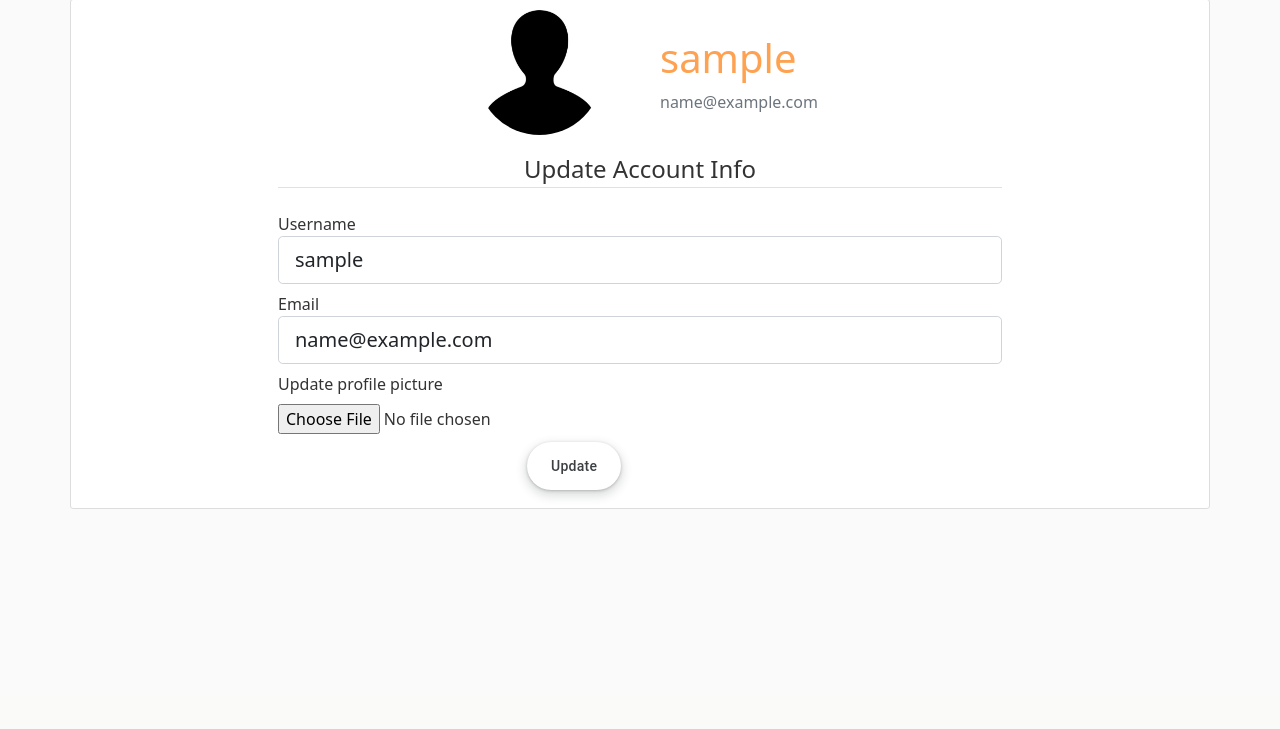
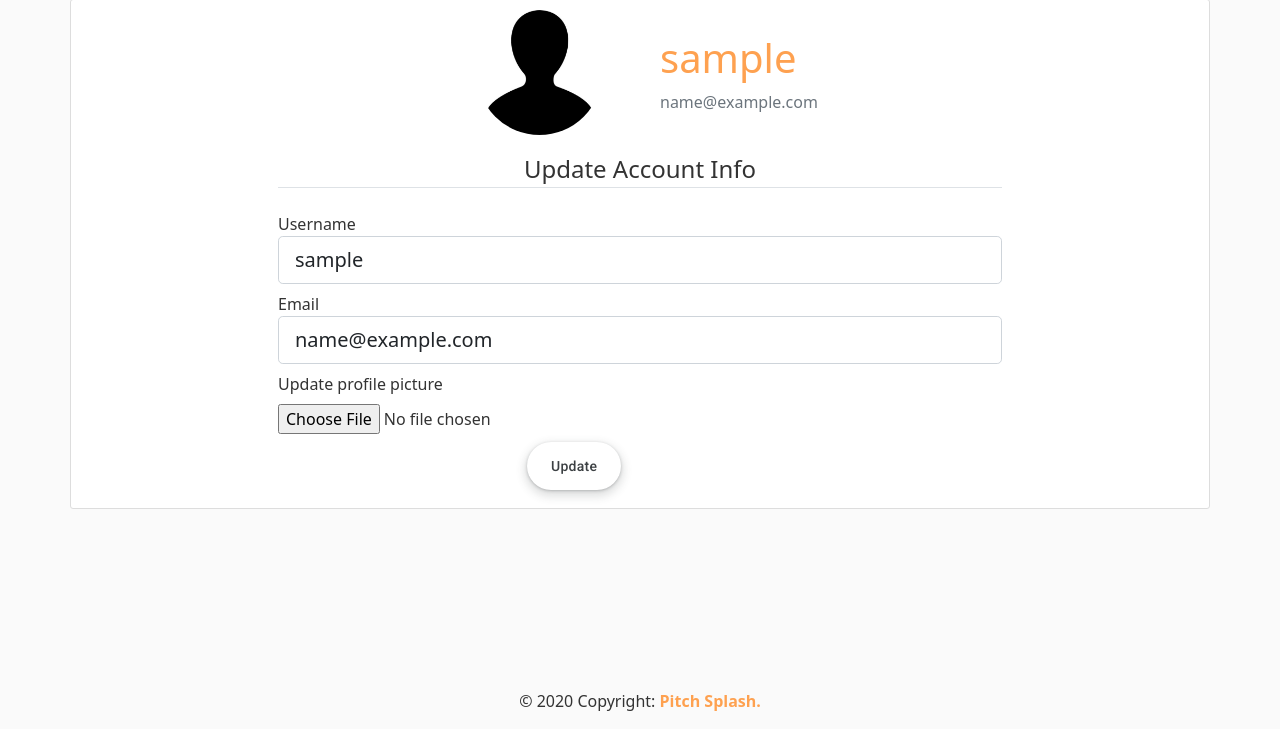
Before and after one commit to AtienoObwanda/pitchSplash, a Flask app: page /auth/account in a window 1280 px wide. Shown: the part 105-834 px from the top of the page. Before the commit the page ends 614 px from the top, so only its background shows below. Run offline with Flask 2, Linux system fonts and the light colour scheme; the visitor is signed in with stand-in values (Sample User, id 1); data comes from the database, SQL or seed files in the repository; data that the repository does not hold is empty; some libraries are stand-ins or nearby versions.

Commit message:
styling done

```diff
--- a/app/templates/layout.html
+++ b/app/templates/layout.html
@@ -14,6 +14,12 @@
     <!-- Bootstrap CSS -->
     <link href="https://cdn.jsdelivr.net/npm/bootstrap@5.1.3/dist/css/bootstrap.min.css" rel="stylesheet" integrity="sha384-1BmE4kWBq78iYhFldvKuhfTAU6auU8tT94WrHftjDbrCEXSU1oBoqyl2QvZ6jIW3" crossorigin="anonymous">
     <link rel="stylesheet" type="text/css" href="{{url_for('static',filename='main.css') }}">
+
+    <!-- Google Fonts -->
+    <link
+    href="https://fonts.googleapis.com/css?family=Roboto:300,400,500,700&display=swap"
+    rel="stylesheet"
+    />
 
 {% if title %}
     <title>Pitch Splash-{{title}}</title>
@@ -99,4 +105,35 @@
 <script type="text/javascript" src="{{ url_for('static',filename='main.js')}}"></script>
 
 </body>
+<!-- Footer -->
+<footer class="page-footer font-small cyan darken-3">
+
+    <!-- Footer Elements -->
+    <div class="container">
+
+      <!-- Grid row-->
+      <div class="row">
+
+        <!-- Grid column -->
+        <div class="col-md-12 py-5">
+          <div class="mb-5 flex-center">
+          </div>
+        </div>
+        <!-- Grid column -->
+
+      </div>
+      <!-- Grid row-->
+
+    </div>
+    <!-- Footer Elements -->
+
+    <!-- Copyright -->
+    <div class="footer-copyright text-center py-3">© 2020 Copyright:
+      <a href="/" style="text-decoration: none; color:#fea150; font-weight: bold"> Pitch Splash.</a>
+    </div>
+    <!-- Copyright -->
+
+  </footer>
+  <!-- Footer -->
+
 </html>
```
